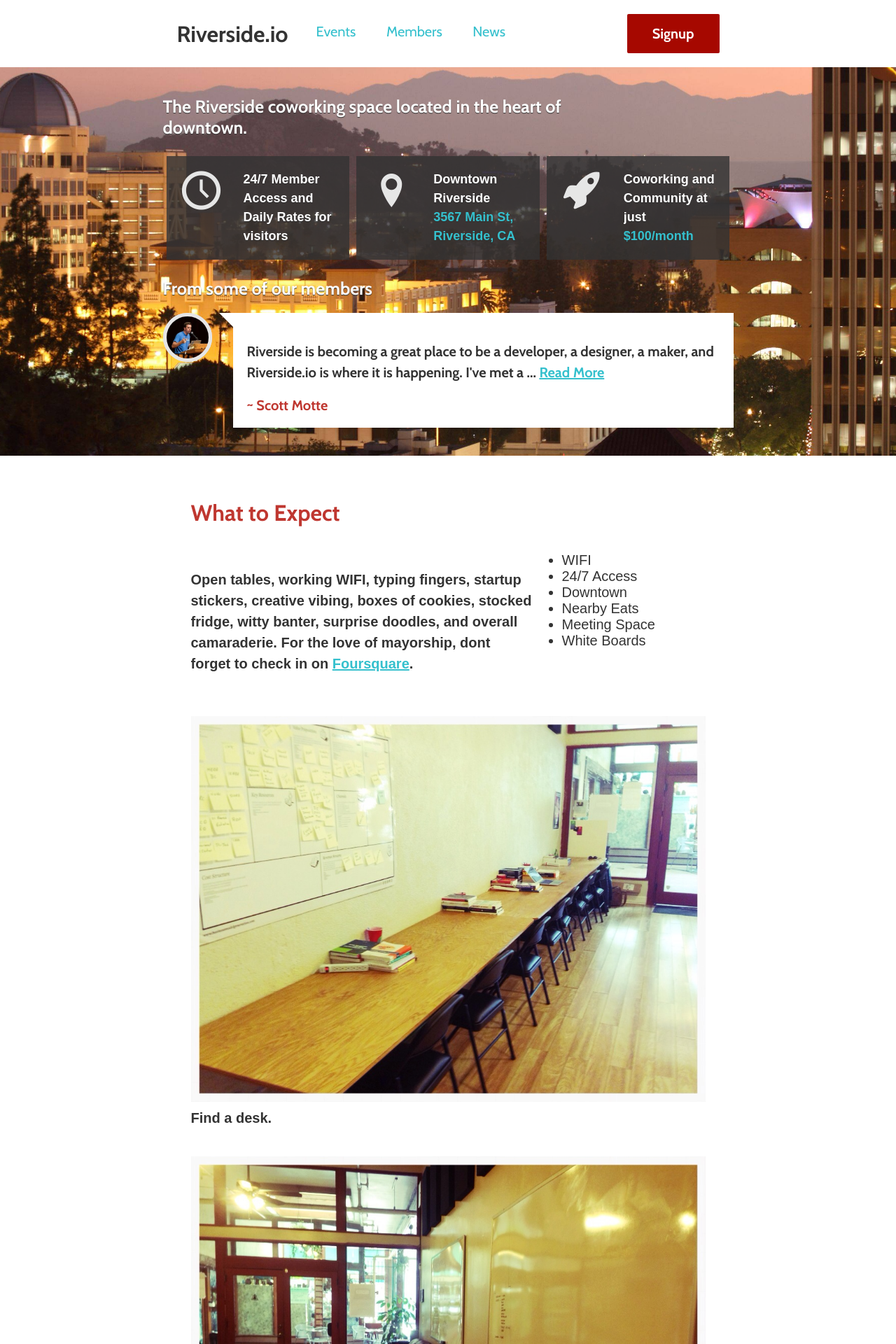
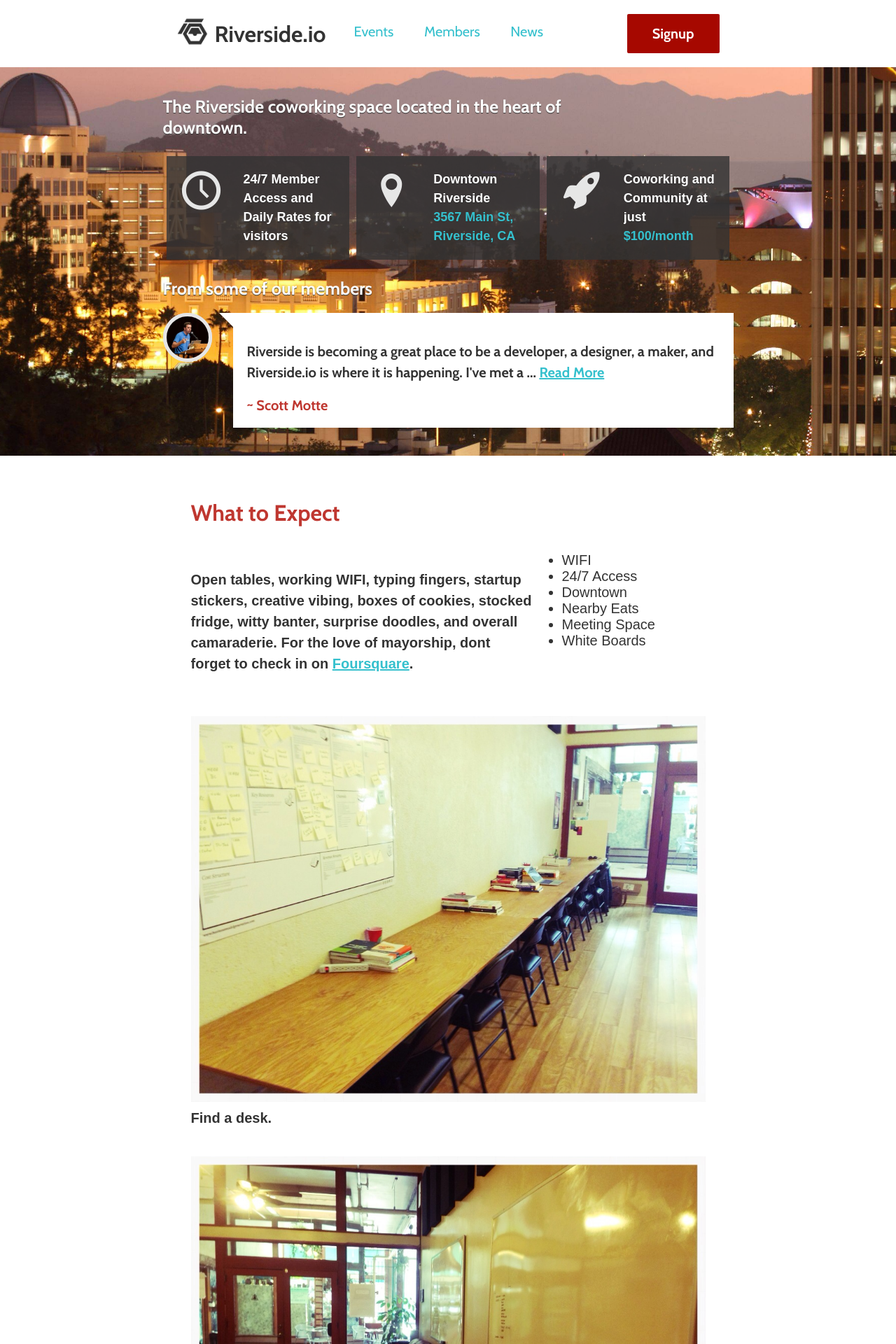
Before and after one commit to riversideio/riversideio.github.io, a Jekyll site: the page built from index.html, in a window 1280 px wide. Shown: the top 1920 px of the page at 70% size. Built offline with Jekyll 4.4.1, drawn with Linux system fonts in a browser that asks for light colours; nearby versions of some CDN libraries; some web fonts are replaced; Markdown is read by kramdown in place of the engine named in the settings.

Commit message:
adding in new logo

```diff
--- a/_includes/header.html
+++ b/_includes/header.html
@@ -1,5 +1,8 @@
 <header role="main" class="clearfix">
-  <h1 class="title"><a href="./index.html">{{ site.name }}</a></h1>
+  <img src="./img/logo.png" width="44px" height="44px" alt="riversideio"/>
+  <h1 class="title">
+    <a href="./index.html">{{ site.name }}</a>
+  </h1>
   <p class="last-checkin"></p>
   <a href="#" class="icon-list" tabindex="1"></a>
   <div id="site-menu" class="menu menu-open menu-horizontal">
--- a/css/main.css
+++ b/css/main.css
@@ -1299,6 +1299,10 @@ small {
 header[role="main"] {
   max-height: 60px;
   padding: 20px; }
+  header[role="main"] img {
+    float: left;
+    margin-top: 3px;
+    margin-right: 10px; }
   header[role="main"] h1 {
     float: left;
     margin: .27em 0; }
--- a/css/sass/header.scss
+++ b/css/sass/header.scss
@@ -2,6 +2,11 @@ header[role="main"]{
 	max-height: 60px;
 	padding: 20px;
 	// header
+  img {
+    float: left;
+    margin-top: 3px;
+    margin-right: 10px;
+  }
 	h1{
 		float: left;
 		margin: .27em 0;
```
Also changed, not shown: img/logo.png (added).
